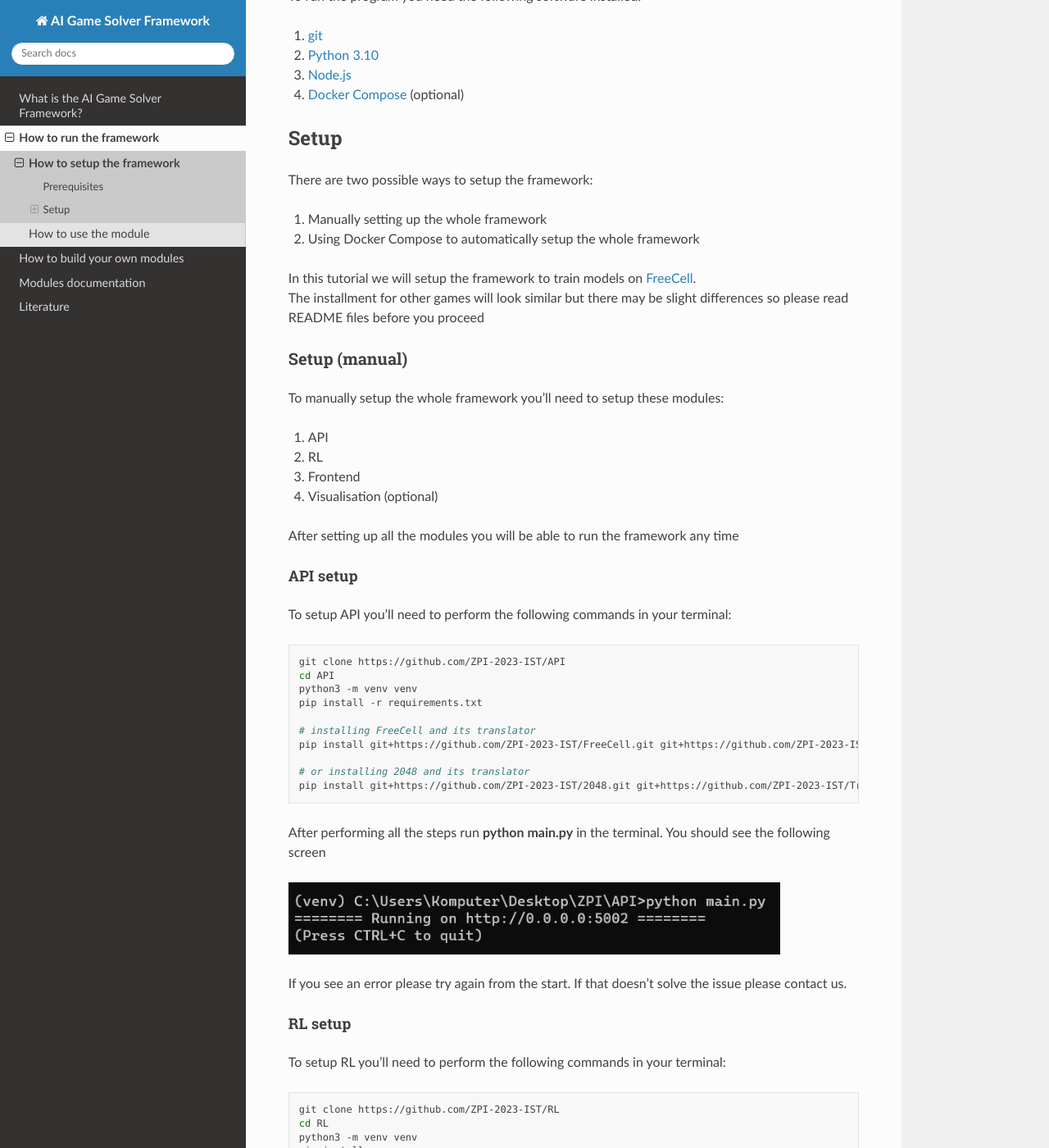
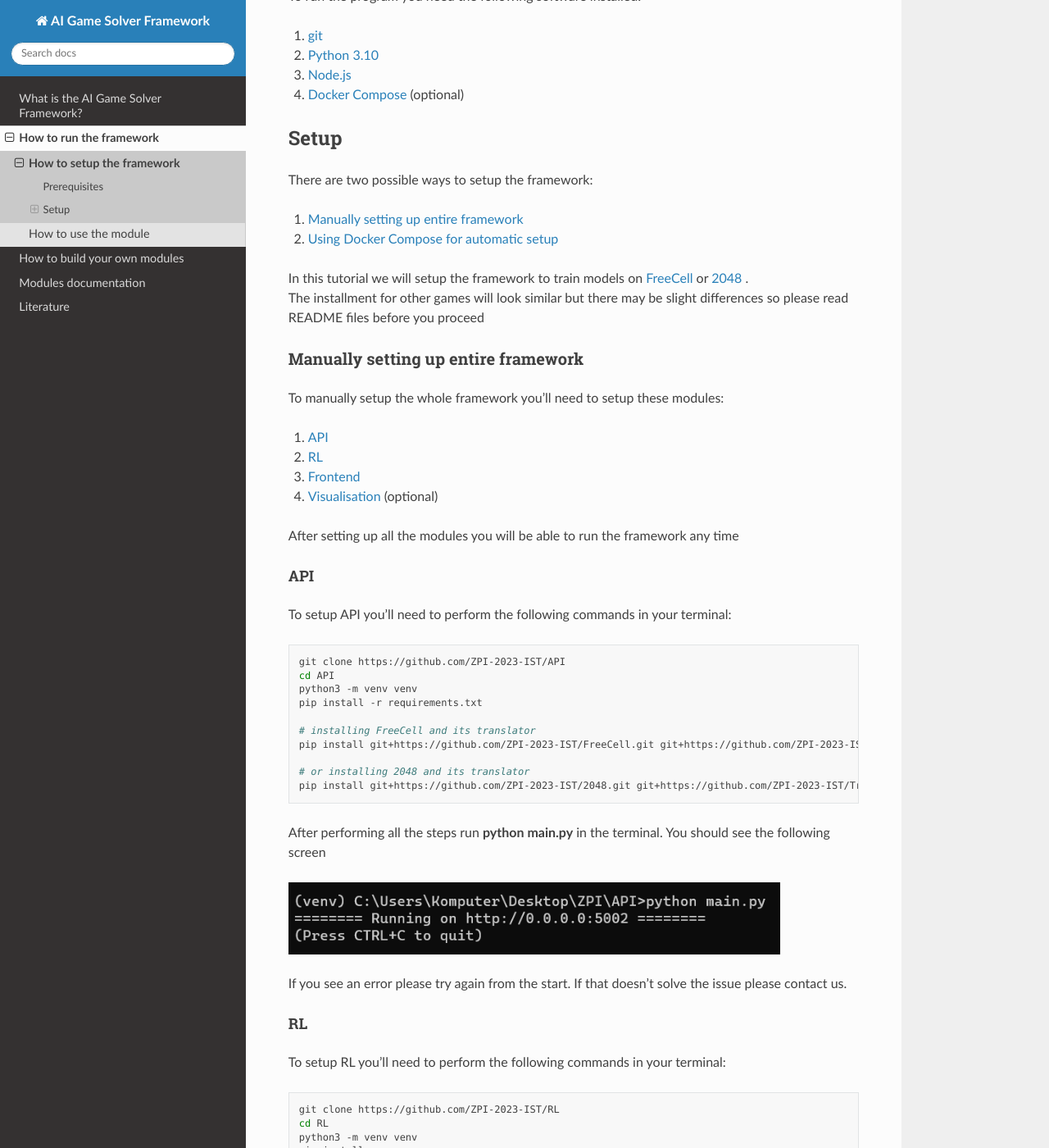
Before and after one commit to ZPI-2023-IST/Documentation, a Sphinx documentation site: the page built from source/run/setup.rst, in a window 1280 px wide and 1400 px high, scrolled down 232 px. Shown: the whole window at 82% size. Built offline with Sphinx 7.4.7 and the Read the Docs theme 2.0.0, drawn with Linux system fonts in a browser that asks for light colours; pages that are not in the unit, such as notebooks, are missing from menus; some of the changed text lies outside the part shown.

Commit message:
Added refs to setup.rst

```diff
--- a/source/run/setup.rst
+++ b/source/run/setup.rst
@@ -18,29 +18,31 @@ Setup
 
 There are two possible ways to setup the framework:
 
-1. Manually setting up the whole framework
-2. Using Docker Compose to automatically setup the whole framework
+1. :ref:`manual_setup`
+2. :ref:`automatic_setup`
 
-| In this tutorial we will setup the framework to train models on `FreeCell <https://github.com/ZPI-2023-IST/FreeCell/>`_.
+| In this tutorial we will setup the framework to train models on `FreeCell <https://github.com/ZPI-2023-IST/FreeCell/>`_ or `2048 <https://github.com/ZPI-2023-IST/2048/>`_ .
 | The installment for other games will look similar but there may be slight differences so please read README files before you proceed
 
---------------------------------------
-Setup (manual)
---------------------------------------
+.. _manual_setup:
+
+----------------------------------------------------------------------------
+Manually setting up entire framework
+----------------------------------------------------------------------------
 
 To manually setup the whole framework you'll need to setup these modules:
 
-1. API
-2. RL
-3. Frontend
-4. Visualisation (optional)
+1. :ref:`api_setup`
+2. :ref:`rl_setup`
+3. :ref:`frontend_setup`
+4. :ref:`visualisation_setup` (optional)
 
 After setting up all the modules you will be able to run the framework any time
 
 .. _api_setup:
 
 ^^^^^^^^^^^^^^^^^^^^^^^^^^^^^^^^^^^^^^
-API setup
+API
 ^^^^^^^^^^^^^^^^^^^^^^^^^^^^^^^^^^^^^^
 
 To setup API you'll need to perform the following commands in your terminal:
@@ -68,7 +70,7 @@ If you see an error please try again from the start. If that doesn't solve the i
 .. _rl_setup:
 
 ^^^^^^^^^^^^^^^^^^^^^^^^^^^^^^^^^^^^^^
-RL setup
+RL
 ^^^^^^^^^^^^^^^^^^^^^^^^^^^^^^^^^^^^^^
 
 To setup RL you'll need to perform the following commands in your terminal:
@@ -143,9 +149,11 @@ After performing all the steps run ``npm run dev`` in the terminal. You should s
 | If you see an error please try again from the start. If that doesn't solve the issue please contact us.
 | NOTE - the module should be accessible from Frontend. On itself it won't run
 
---------------------------------------
-Setup (Docker Compose)
---------------------------------------
+.. _automatic_setup:
+
+----------------------------------------------------------------------------
+Using Docker Compose for automatic setup
+----------------------------------------------------------------------------
 
 | To make setup easier you can use Docker Compose
 | For that to be able to run you'll need to have every module configured to run as a Docker container
```
Also changed, not shown: other parts of source/run/setup.rst (+6 -2 lines).
